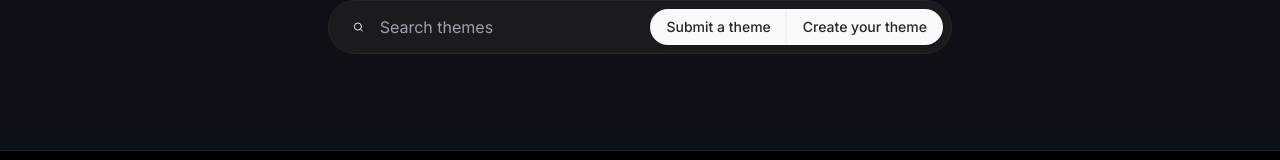
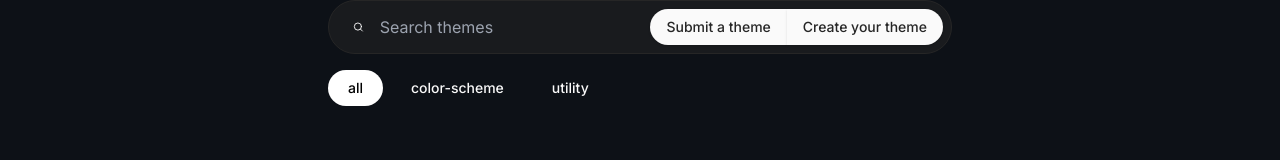
Before and after one commit to zen-browser/www, a Next.js app: page /themes in a window 1280 px wide. Shown: the part 304-464 px from the top of the page. Built offline with nearby package versions, Linux system fonts and the light colour scheme; no server answers.

Commit message:
refactor: Add tag filtering functionality to theme search

```diff
--- a/src/components/marketplace.tsx
+++ b/src/components/marketplace.tsx
@@ -7,6 +7,7 @@ import { Button } from "./ui/button";
 
 export default function MarketplacePage() {
   const [searchInput, setSearchInput] = React.useState("");
+  const [tags, setTags] = React.useState<string[]>(["all"]);
   const [themes, setThemes] = React.useState<ZenTheme[]>([]);
 
   React.useEffect(() => {
@@ -18,11 +19,11 @@ export default function MarketplacePage() {
       <div className="mx-auto w-full text-center border-b pt-48 pb-24 mb-12 bg-gradient-to-r from-[#f6cfbe] to-[#b9dcf2] dark:from-[#0d1117] dark:to-[#0d1117]">
         <div className="w-full lg:w-1/2 xl:w-1/2 mx-auto px-2 lg:px-none">
           <h1 className="text-4xl lg:text-7xl font-bold">Themes Store</h1>
-          <ThemesSearch input={searchInput} setInput={setSearchInput} />
+          <ThemesSearch input={searchInput} setInput={setSearchInput} tags={tags} setTags={setTags} />
         </div>
       </div>
       <div className="grid grid-cols-1 md:grid-cols-2 xl:grid-cols-3 2xl:grid-cols-4 gap-8 mt-10 w-full lg:w-1/2 xl:w-2/3 2xl:w-3/4">
-        {getThemesFromSearch(themes, searchInput).map((theme) => (
+        {getThemesFromSearch(themes, searchInput, tags).map((theme) => (
           <ThemeCard key={theme.name} theme={theme} />
         ))}
       </div>
--- a/src/components/themes-search.tsx
+++ b/src/components/themes-search.tsx
@@ -1,13 +1,23 @@
 import { SearchIcon } from "lucide-react";
 import { Button } from "./ui/button";
+import { ny } from "@/lib/utils";
+
+const TAGS = [
+  "all",
+  "color-scheme",
+  "utility",
+];
 
 export default function ThemesSearch({
-  input, setInput
+  input, setInput, tags, setTags
 }: {
   input: string;
   setInput: (input: string) => void;
+  tags: string[];
+  setTags: (tags: string[]) => void;
 }) {
   return (
+    <>
       <div className="flex w-full p-2 bg-black/10 dark:bg-muted/50 rounded-full overflow-hidden mt-10 items-center border border-black dark:border-muted">
         <SearchIcon className="w-6 h-6 mx-4 text-black dark:text-white" />
         <input
@@ -26,5 +36,16 @@ export default function ThemesSearch({
           className="text-muted rounded-full rounded-l-none border-l border-black dark:border-none hidden md:block"
         >Create your theme</Button>
       </div>
+      <div className="flex flex-wrap gap-2 mt-4">
+        {TAGS.map((tag) => (
+          <Button
+            variant="ghost"
+            key={tag}
+            onClick={() => setTags([tag])}
+            className={ny(`!rounded-full px-5 ${tags.includes(tag) ? "bg-black dark:bg-white text-white dark:text-black" : ""}`)}
+          >{tag}</Button>
+        ))}
+      </div>
+    </>
   );
 }
--- a/src/lib/themes.ts
+++ b/src/lib/themes.ts
@@ -7,9 +7,8 @@ export interface ZenTheme {
   id: string
   homepage?: string
   readme: string
-  preferences: {
-    [key: string]: string
-  },
+  preferences?: string
+  isColorTheme: boolean
   author: string
 }
 
@@ -28,8 +27,16 @@ export async function getAllThemes() {
   return themesArray;
 }
 
-export function getThemesFromSearch(themes: ZenTheme[], query: string): ZenTheme[] {
-  return themes.filter((theme) => theme.name.toLowerCase().includes(query.toLowerCase()));
+export function getThemesFromSearch(themes: ZenTheme[], query: string, tags: string[]): ZenTheme[] {
+  let filtered = themes.filter((theme) => theme.name.toLowerCase().includes(query.toLowerCase()));
+  if (tags.includes("all")) return filtered;
+  const isSearchingForColorScheme = tags.includes("color-scheme");
+  const isSearchingForUtility = !isSearchingForColorScheme && tags.includes("utility");
+  return filtered.filter((theme) => {
+    if (isSearchingForColorScheme && theme.isColorTheme) return true;
+    if (isSearchingForUtility && !theme.isColorTheme) return true;
+    return false;
+  });
 }
 
 export async function getThemeFromId(id: string) {
```
Lines whose indentation alone changed are shown as unchanged.
